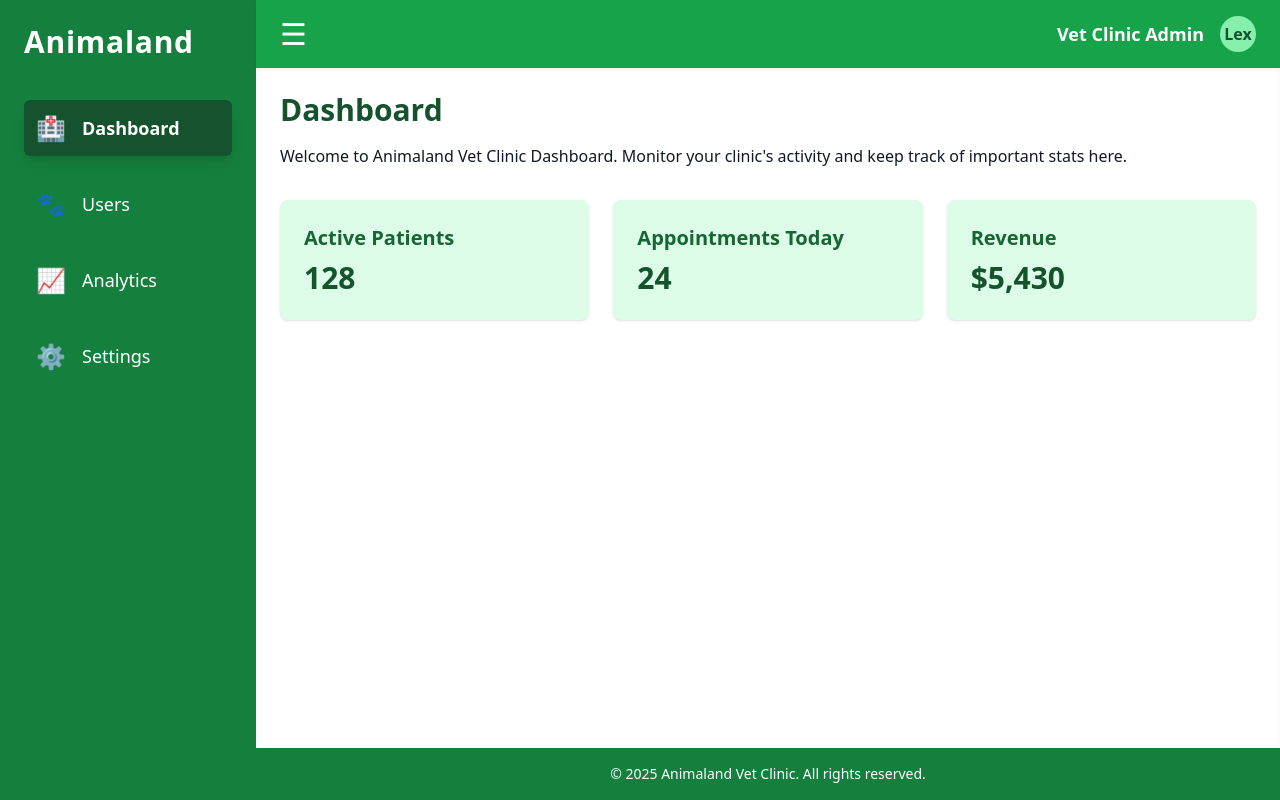
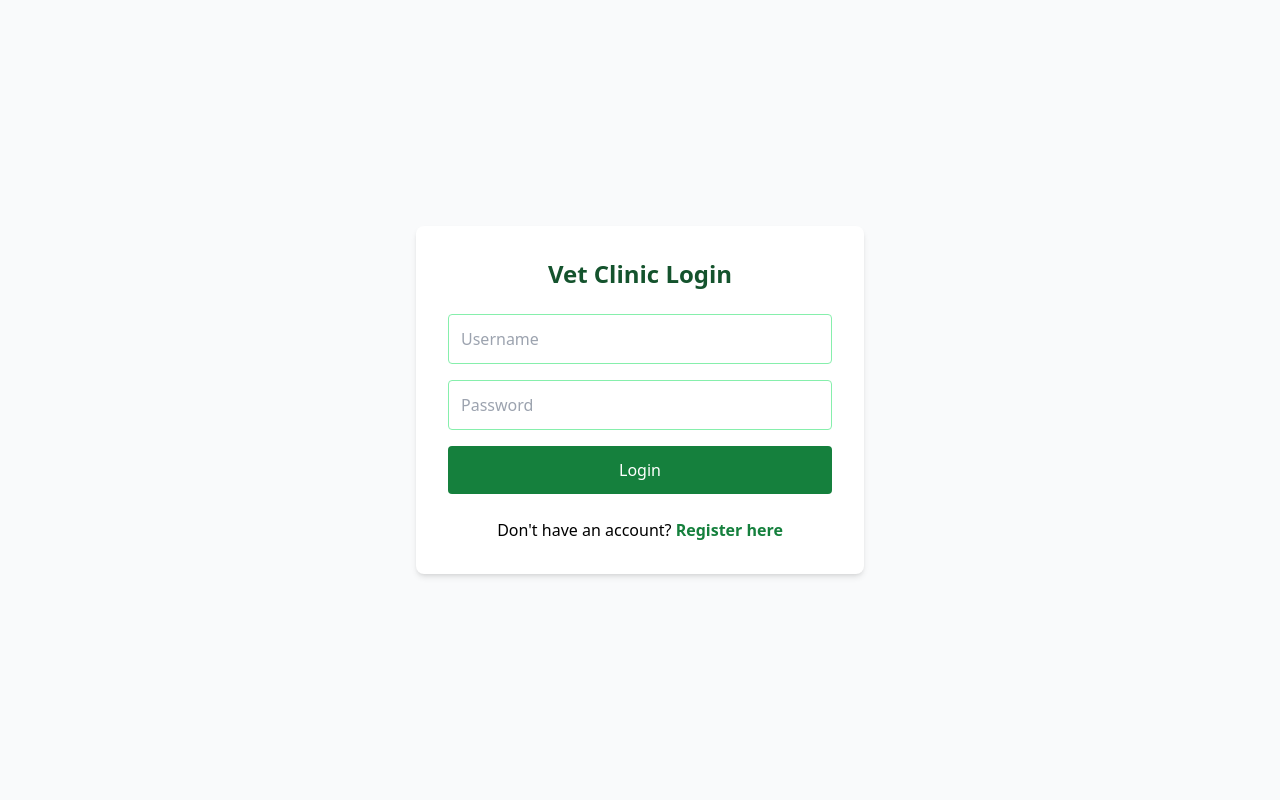
Before and after one commit to LexAsf22/AnimaLand, a React (Vite) app in the folder my-react-app/: page / in a window 1280 px wide. Built offline with nearby package versions, Linux system fonts and the light colour scheme.

Commit message:
Login, Logout, and Register

```diff
--- a/my-react-app/src/App.jsx
+++ b/my-react-app/src/App.jsx
@@ -9,19 +9,63 @@ import Users from "./components/pages/Users";
 import Analytics from "./components/pages/Analytics";
 import Settings from "./components/pages/Settings";
 
+import Login from "./components/auth/Login";
+import Register from "./components/auth/Register";
+
 const App = () => {
   const [sidebarToggle, setSidebarToggle] = useState(true);
   const [activePage, setActivePage] = useState("Dashboard");
 
+  // Auth state
+  const [user, setUser] = useState(null); // null = logged out
+  const [registeredUsers, setRegisteredUsers] = useState([
+    { username: "admin", password: "admin123" },
+  ]);
+  const [authView, setAuthView] = useState("login"); // "login" or "register"
+
+  // Toggle sidebar
   function toggleSidebar() {
     setSidebarToggle(!sidebarToggle);
   }
 
+  // Menu click
   function handleMenuClick(page) {
     setActivePage(page);
   }
 
-  // Render the active page component
+  // Handle login form submit
+  function handleLogin(username, password) {
+    const foundUser = registeredUsers.find(
+      (u) => u.username === username && u.password === password
+    );
+    if (foundUser) {
+      setUser(foundUser);
+      setAuthView("app");
+    } else {
+      alert("Invalid username or password");
+    }
+  }
+
+  // Handle register form submit
+  function handleRegister(username, password) {
+    if (registeredUsers.find((u) => u.username === username)) {
+      alert("Username already exists");
+      return false;
+    }
+    const newUser = { username, password };
+    setRegisteredUsers([...registeredUsers, newUser]);
+    alert("Registration successful! You can now login.");
+    setAuthView("login");
+    return true;
+  }
+
+  // Handle logout
+  function handleLogout() {
+    setUser(null);
+    setAuthView("login");
+  }
+
+  // Render main app content
   const renderPage = () => {
     switch (activePage) {
       case "Dashboard":
@@ -37,6 +81,27 @@ const App = () => {
     }
   };
 
+  // Render based on auth view
+  if (!user) {
+    return (
+      <div className="min-h-screen flex items-center justify-center bg-gray-50">
+        {authView === "login" && (
+          <Login
+            onLogin={handleLogin}
+            onSwitchToRegister={() => setAuthView("register")}
+          />
+        )}
+        {authView === "register" && (
+          <Register
+            onRegister={handleRegister}
+            onSwitchToLogin={() => setAuthView("login")}
+          />
+        )}
+      </div>
+    );
+  }
+
+  // Render main app UI after login
   return (
     <div className="flex h-screen bg-gray-50 font-sans text-gray-900">
       <Sidebar
@@ -46,11 +111,9 @@ const App = () => {
       />
 
       <div className="flex flex-col flex-1">
-        <Header onSidebarToggle={toggleSidebar} />
+        <Header onSidebarToggle={toggleSidebar} onLogout={handleLogout} user={user} />
 
-        <main className="p-6 flex-1 overflow-auto bg-white shadow-inner">
-          {renderPage()}
-        </main>
+        <main className="p-6 flex-1 overflow-auto bg-white shadow-inner">{renderPage()}</main>
 
         <Footer />
       </div>
--- a/my-react-app/src/components/Header.jsx
+++ b/my-react-app/src/components/Header.jsx
@@ -1,4 +1,4 @@
-function Header({ onSidebarToggle }) {
+function Header({ onSidebarToggle, onLogout, user }) {
   return (
     <header className="flex items-center justify-between bg-green-600 text-white px-6 py-4 shadow-md">
       <button
@@ -11,8 +11,16 @@ function Header({ onSidebarToggle }) {
 
       <div className="flex items-center space-x-4">
         <span className="font-semibold text-lg select-none">Vet Clinic Admin</span>
-        <div className="w-9 h-9 rounded-full bg-green-300 flex items-center justify-center font-bold text-green-900 cursor-default">
-          Lex
+
+        <div className="flex items-center space-x-4">
+          <span className="select-none">{user?.username}</span>
+
+          <button
+            onClick={onLogout}
+            className="bg-green-800 hover:bg-green-900 px-3 py-1 rounded text-sm transition"
+          >
+            Logout
+          </button>
         </div>
       </div>
     </header>
--- /dev/null
+++ b/my-react-app/src/components/auth/Login.jsx
@@ -0,0 +1,53 @@
+import { useState } from "react";
+
+export default function Login({ onLogin, onSwitchToRegister }) {
+  const [username, setUsername] = useState("");
+  const [password, setPassword] = useState("");
+
+  function handleSubmit(e) {
+    e.preventDefault();
+    onLogin(username.trim(), password);
+  }
+
+  return (
+    <div className="w-full max-w-md bg-white p-8 rounded-lg shadow-md">
+      <h2 className="text-2xl font-bold mb-6 text-center text-green-900">Vet Clinic Login</h2>
+
+      <form onSubmit={handleSubmit} className="space-y-4">
+        <input
+          type="text"
+          placeholder="Username"
+          className="w-full p-3 border border-green-300 rounded"
+          value={username}
+          onChange={(e) => setUsername(e.target.value)}
+          required
+        />
+        <input
+          type="password"
+          placeholder="Password"
+          className="w-full p-3 border border-green-300 rounded"
+          value={password}
+          onChange={(e) => setPassword(e.target.value)}
+          required
+        />
+
+        <button
+          type="submit"
+          className="w-full bg-green-700 text-white py-3 rounded hover:bg-green-800 transition"
+        >
+          Login
+        </button>
+      </form>
+
+      <p className="mt-6 text-center">
+        Don't have an account?{" "}
+        <button
+          onClick={onSwitchToRegister}
+          className="text-green-700 hover:underline font-semibold"
+        >
+          Register here
+        </button>
+      </p>
+    </div>
+  );
+}
--- /dev/null
+++ b/my-react-app/src/components/auth/Register.jsx
@@ -0,0 +1,78 @@
+import { useState } from "react";
+
+export default function Register({ onRegister, onSwitchToLogin }) {
+  const [username, setUsername] = useState("");
+  const [password, setPassword] = useState("");
+  const [confirm, setConfirm] = useState("");
+
+  function handleSubmit(e) {
+    e.preventDefault();
+
+    if (password !== confirm) {
+      alert("Passwords do not match");
+      return;
+    }
+
+    if (username.trim() === "") {
+      alert("Username cannot be empty");
+      return;
+    }
+
+    const success = onRegister(username.trim(), password);
+    if (success) {
+      setUsername("");
+      setPassword("");
+      setConfirm("");
+    }
+  }
+
+  return (
+    <div className="w-full max-w-md bg-white p-8 rounded-lg shadow-md">
+      <h2 className="text-2xl font-bold mb-6 text-center text-green-900">Register Account</h2>
+
+      <form onSubmit={handleSubmit} className="space-y-4">
+        <input
+          type="text"
+          placeholder="Username"
+          className="w-full p-3 border border-green-300 rounded"
+          value={username}
+          onChange={(e) => setUsername(e.target.value)}
+          required
+        />
+        <input
+          type="password"
+          placeholder="Password"
+          className="w-full p-3 border border-green-300 rounded"
+          value={password}
+          onChange={(e) => setPassword(e.target.value)}
+          required
+        />
+        <input
+          type="password"
+          placeholder="Confirm Password"
+          className="w-full p-3 border border-green-300 rounded"
+          value={confirm}
+          onChange={(e) => setConfirm(e.target.value)}
+          required
+        />
+
+        <button
+          type="submit"
+          className="w-full bg-green-700 text-white py-3 rounded hover:bg-green-800 transition"
+        >
+          Register
+        </button>
+      </form>
+
+      <p className="mt-6 text-center">
+        Already have an account?{" "}
+        <button
+          onClick={onSwitchToLogin}
+          className="text-green-700 hover:underline font-semibold"
+        >
+          Login here
+        </button>
+      </p>
+    </div>
+  );
+}
```
Also changed, not shown: my-react-app/src/components/pages/Analytics.jsx (line endings or trailing spaces), my-react-app/src/components/pages/Dashboard.jsx (line endings or trailing spaces), my-react-app/src/components/pages/Settings.jsx (line endings or trailing spaces), my-react-app/src/components/pages/Users.jsx (line endings or trailing spaces).
